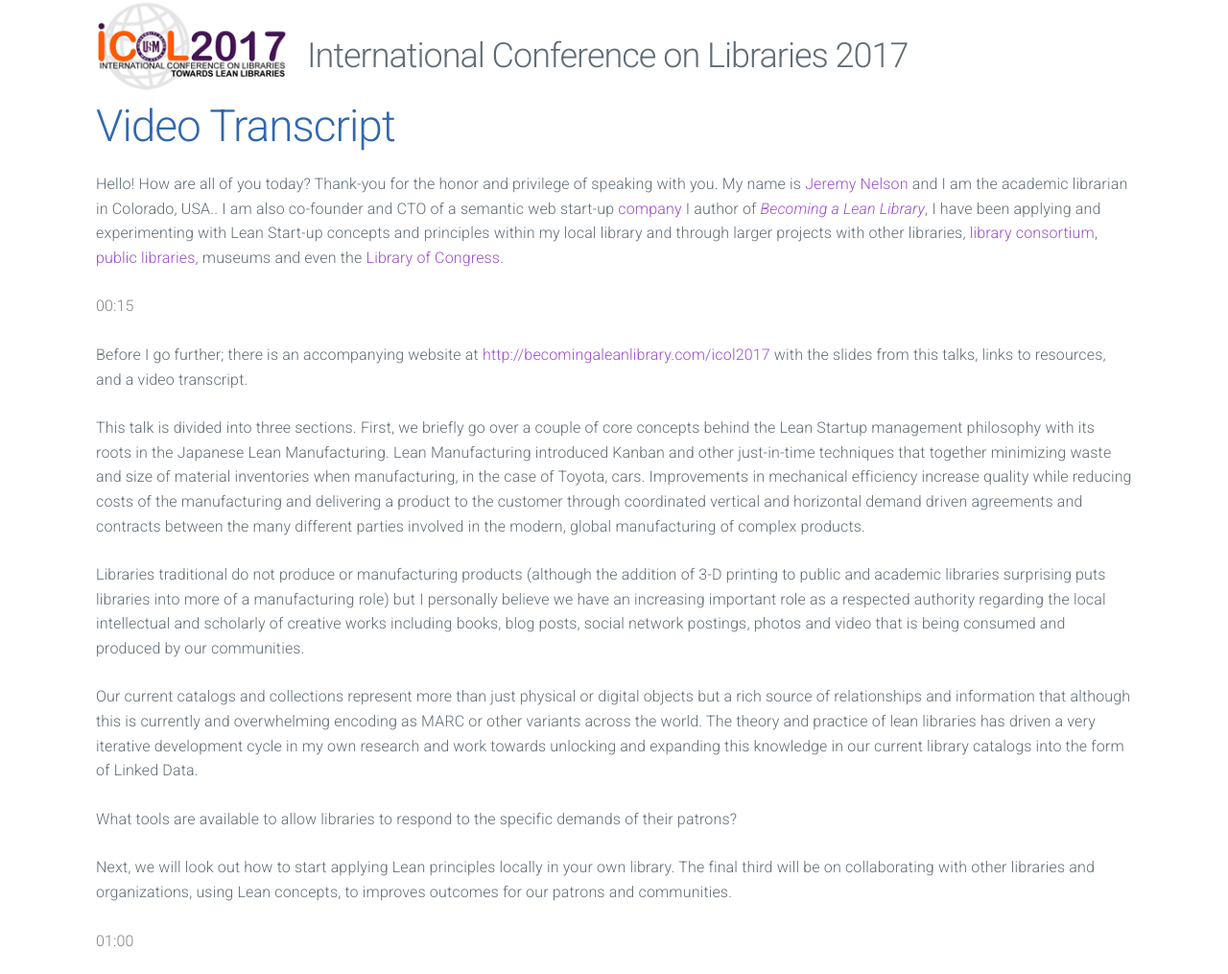
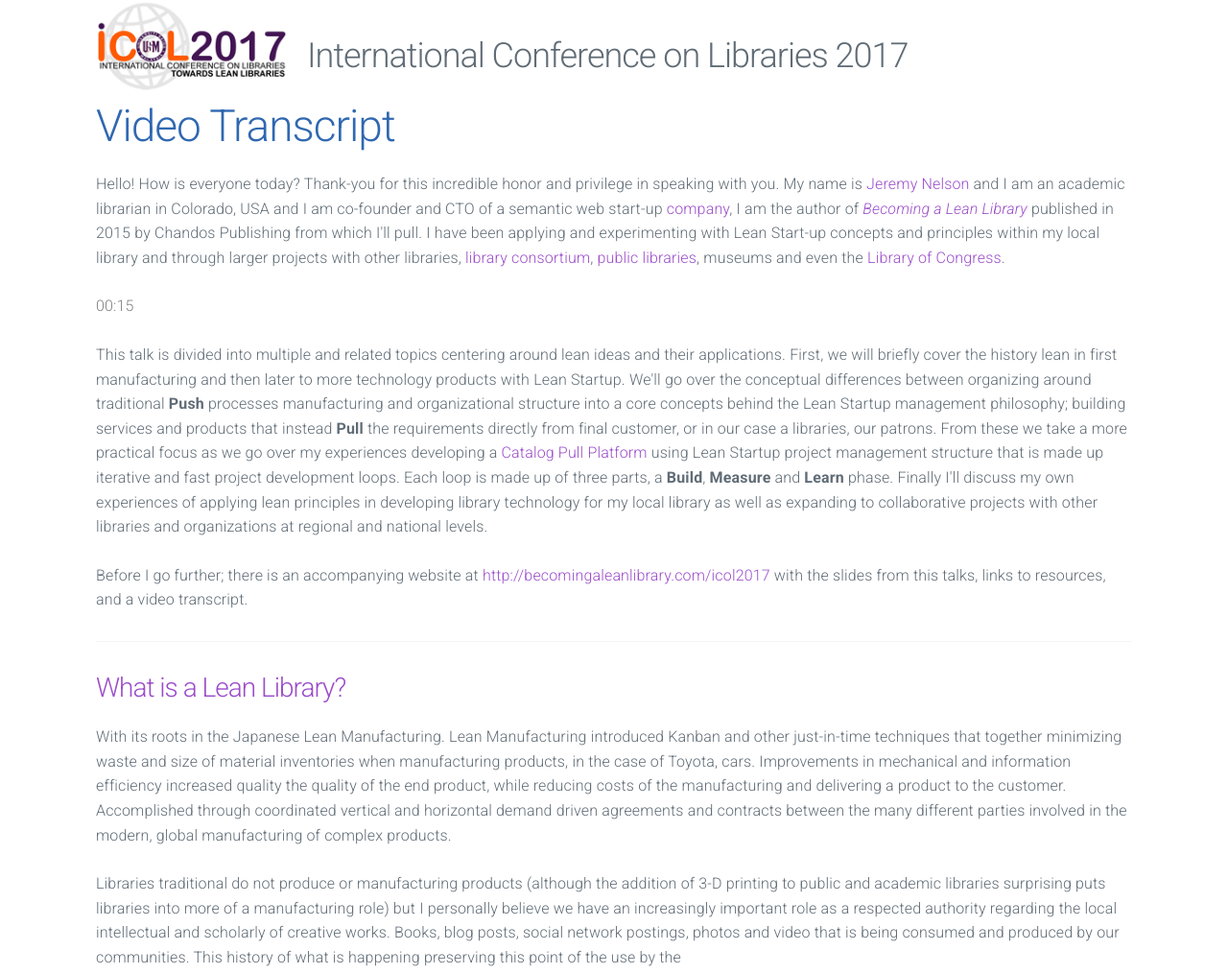
Before and after one commit to jermnelson/icol-2017, a Flask app: page /transcript in a window 1280 px wide. Shown: the top 1015 px of the page at 96% size. Run offline with Flask 2, Linux system fonts and the light colour scheme; some libraries are stand-ins or nearby versions.

Commit message:
transcript and pages

```diff
--- a/templates/icol-2017/transcript.html
+++ b/templates/icol-2017/transcript.html
@@ -4,14 +4,16 @@
 <article class="container">
     <h1>Video Transcript</h1>
     <p>
-        Hello! How are all of you today? Thank-you for the honor
-        and privilege of speaking with you. My name is
+        Hello! How is everyone today? Thank-you for this incredible honor
+        and privilege in speaking with you. My name is
         <a href="{{ url_for('contact') }}">Jeremy Nelson</a> and I am
-        the academic librarian in Colorado, USA..
-        I am also  co-founder and CTO
-        of a semantic web start-up <a href="http://knowledgelinks.io">company</a>
-        I author of <a href="http://becomingaleanlibrary.com/">
-        <em>Becoming a Lean Library</em></a>, I have been applying and
+        an academic librarian in Colorado, USA and
+        I am co-founder and CTO
+        of a semantic web start-up <a href="http://knowledgelinks.io">company</a>,
+        I am the author of <a href="http://becomingaleanlibrary.com/">
+        <em>Becoming a Lean Library</em></a> published in 2015 by Chandos Publishing
+        from which I'll pull.
+        I have been applying and
         experimenting with Lean Start-up concepts and principles within
         my local library and through larger projects with other libraries,
         <a href="https://coalliance.org/">library consortium</a>,
@@ -20,32 +22,57 @@
     </p>
     <p style="color: grey">00:15</p>
     <p>
+        This talk is divided into multiple and related topics centering around lean ideas
+        and their applications. First, we will briefly cover the
+        history lean in first manufacturing
+        and then later to more technology products with Lean Startup. We'll go over the
+        conceptual differences between organizing around traditional
+        <strong>Push</strong> processes manufacturing and organizational structure into a core
+        concepts behind the Lean Startup management
+        philosophy; building services and products that instead <strong>Pull</strong>
+        the requirements directly from final customer, or in our case a libraries,
+        our patrons. From these we take a more practical focus as we go over
+        my experiences developing a <a href="#">Catalog Pull Platform</a> using
+        Lean Startup project management structure that is made up
+        iterative and fast project development loops. Each loop is made up of
+        three parts, a <strong>Build</strong>, <strong>Measure</strong>
+        and <strong>Learn</strong> phase. Finally I'll discuss my own
+        experiences of applying lean principles in developing library technology for
+        my local library as well as expanding to collaborative projects with other
+        libraries and organizations at regional and national levels.
+    </p>
+    <p>
         Before I go further; there is an accompanying website at
         <a href="{{ url_for('home') }}">http://becomingaleanlibrary.com/icol2017</a>
         with the slides from this talks, links to resources, and a video transcript.
     </p>
+    <hr>
+    <h3><a href="{{ url_for('deck', slide='what-is-a-lean-library') }}">What is a Lean Library?</a></h3>
     <p>
-        This talk is divided into three sections. First, we briefly
-        go over a couple of core concepts behind the Lean Startup management
-        philosophy with its roots in the Japanese Lean Manufacturing. Lean Manufacturing
+        With its roots in the Japanese Lean Manufacturing. Lean Manufacturing
         introduced Kanban and other just-in-time techniques that together minimizing
-        waste and size of material inventories when manufacturing, in the case of
-        Toyota, cars. Improvements in mechanical
-        efficiency increase quality while reducing costs of the
-        manufacturing and delivering a product to the customer through coordinated
+        waste and size of material inventories when manufacturing products, in the case of
+        Toyota, cars. Improvements in mechanical and information
+        efficiency increased quality the quality of the end product, while reducing costs
+        of the manufacturing and delivering a product to the customer. Accomplished
+        through coordinated
         vertical and horizontal demand driven agreements and contracts between
         the many different parties involved in the modern, global manufacturing
         of complex products.
     </p>
+
     <p>
         Libraries traditional do not produce or manufacturing products
         (although the addition of 3-D printing to public and academic libraries
          surprising puts libraries into more of a manufacturing role) but I personally
-        believe we have an increasing important role as a respected authority regarding
-        the local intellectual and scholarly of creative works including books, blog posts,
+        believe we have an increasingly important role as a respected authority regarding
+        the local intellectual and scholarly of creative works. Books, blog posts,
         social network postings, photos and video that is being consumed and produced by
-        our communities.
+        our communities. This history of what is happening preserving this point of the use
+        by the
+
     </p>
+    Librarians have a things
     <p>
         Our current catalogs and collections represent more than just physical or digital
         objects but a rich source of relationships and information that although this
@@ -53,24 +80,23 @@
         world. The theory and practice of lean libraries has driven a very iterative
         development cycle in my own research and work towards unlocking and expanding
         this knowledge in our current library catalogs into the form of Linked Data.
+        Linked data is a way to structure information more consumable and interoablity with
+        other systems.
     </p>
     <p>
         What tools are available to allow libraries to respond to the specific demands
         of their patrons?
     </p>
     <p>
-        Next, we will look out how to start applying Lean
-        principles locally in your own library. The final third will be on
-        collaborating with other libraries and organizations, using Lean
-        concepts, to improves outcomes for our patrons and communities.
+
     </p>
-    <p style="color: grey">01:00</p>
     <div class="row">
         <p class="column column-80">
             What is a Lean Library? A Lean Library is a library that adopts
             lean principles, strategies, and techniques for responding to
             patron demands for services and resources. My conception of a Lean
             Library is built upon the principles Eric Ries writes in his book
+            <a href="#">Lean Startup</a>
         </p>
 
        <section class="column">
@@ -84,6 +110,8 @@
        and corporate structures base upon researching and then marketing specific
        products that are <strong>Push</strong>ed to customers.
     </p>
+    TRANSITION SUCKS!!!!
+
     <p>
         The start of a technology project for a new library service or resource starts
         <strong>Build</strong> step, where taking the requirements driven by three
@@ -97,9 +125,11 @@
     <p>
         The next step in the loop is <strong>Measure</strong>, identifying key metrics
         from which you prepare you for the final step in the project development lifecycle.
+        Tracking and used in the nextpahse
     </p>
     <p>
         Taking the key metrics gathered in the previous step, the <strong>Learn</strong>
     </p>
+    <p>Iterative, small lean development.
 </article>
 {% endblock %}
```
Also changed, not shown: pages/what-is-a-lean-library.md (+8 -2 lines).
